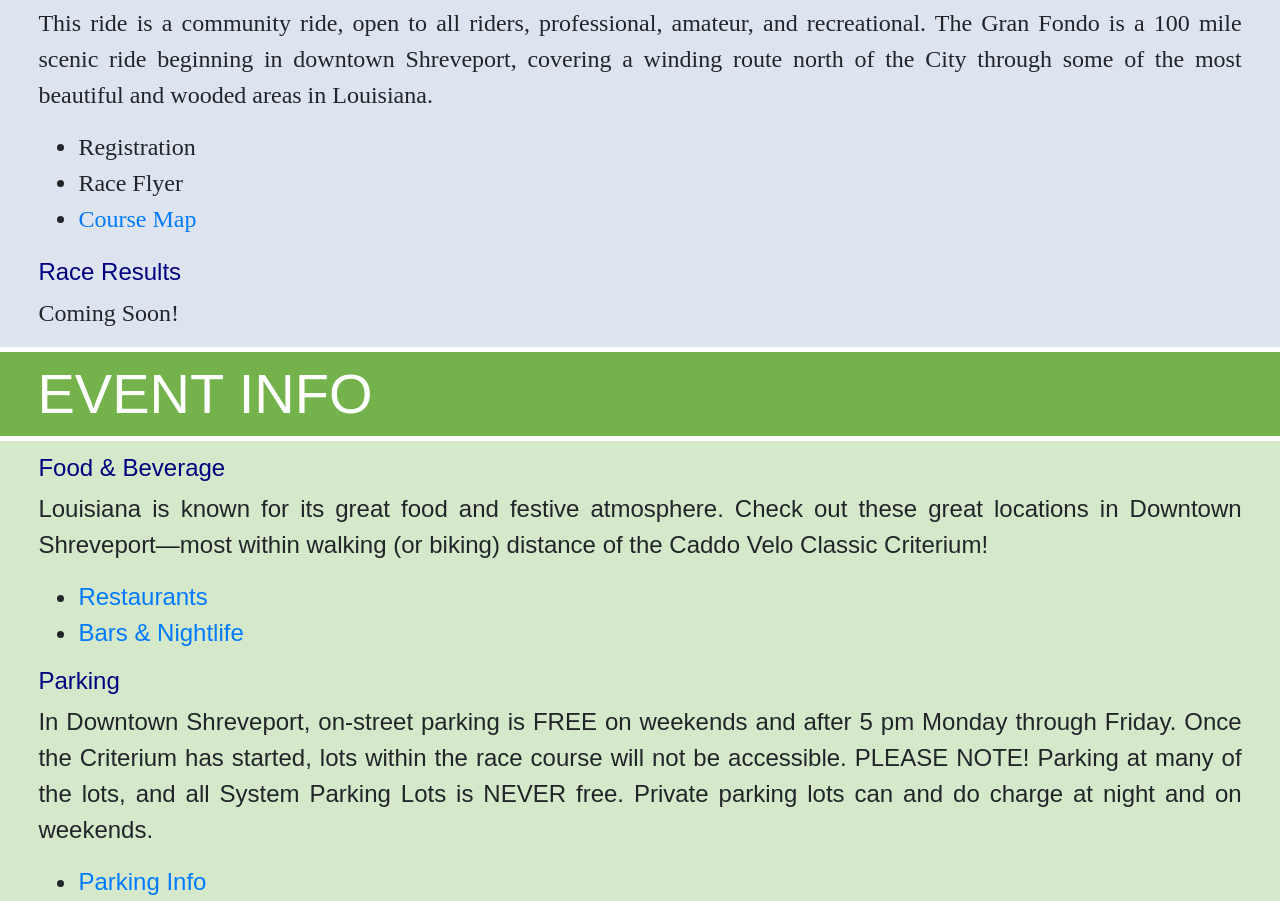
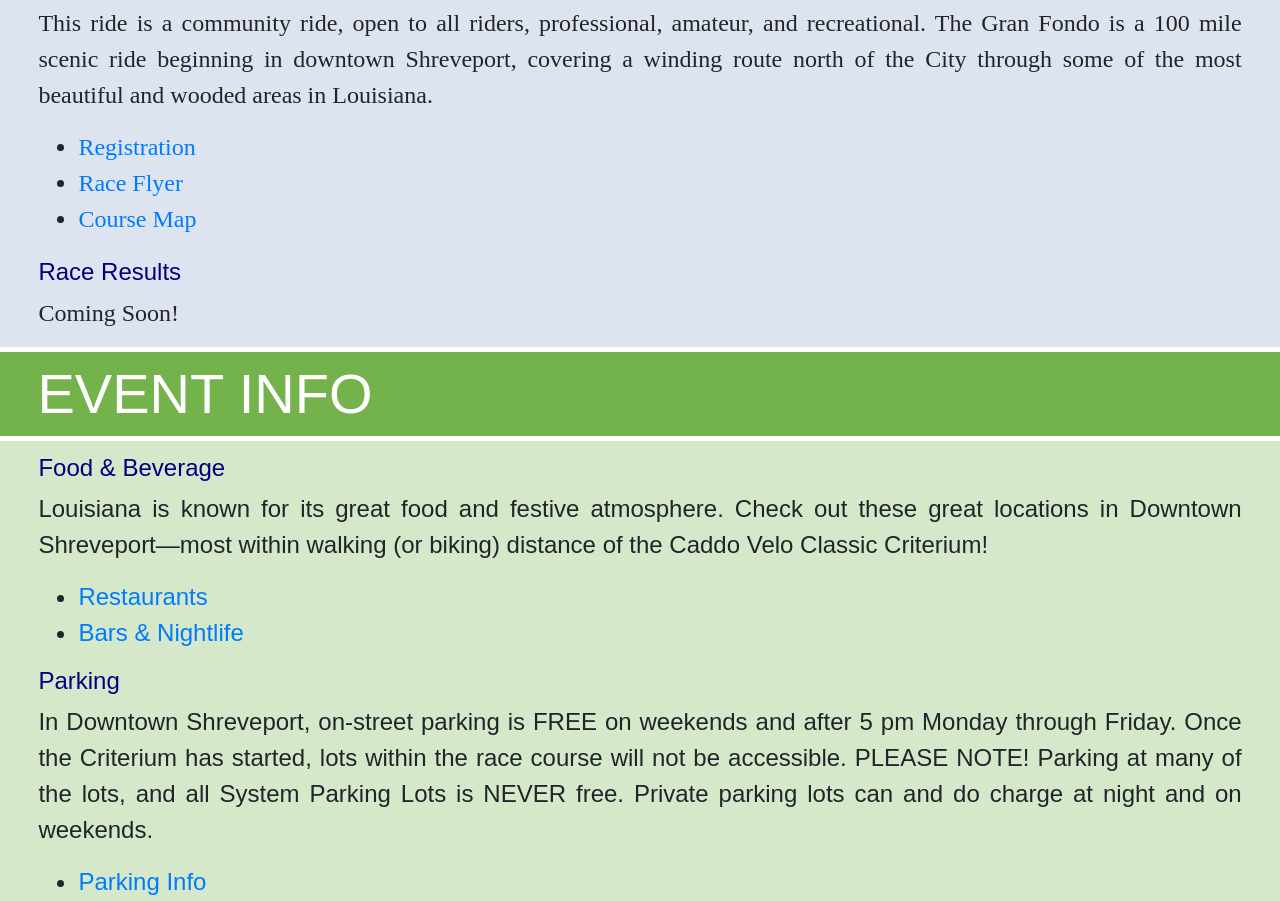
Before and after one commit to KendalDroddy/CaddoVeloClassic, a plain HTML site: page index.html in a window 1280 px wide. Shown: the part 809-1710 px from the top of the page. Drawn offline with nearby package versions, Linux system fonts and the light colour scheme; a web font is replaced by a local one.

Commit message:
Added fondo registration and fondo flyer links

```diff
--- a/index.html
+++ b/index.html
@@ -193,8 +193,8 @@
             <h3 class="section-header">Caddo Velo Classic GRAN FONDO - March 31, 2019</h3>
             <p>This ride is a community ride, open to all riders, professional, amateur, and recreational. The Gran Fondo is a 100 mile scenic ride beginning in downtown Shreveport, covering a winding route north of the City through some of the most beautiful and wooded areas in Louisiana.</p>
             <ul>
-              <li>Registration</li>
-              <li>Race Flyer</li>
+              <li><a href="https://legacy.usacycling.org/myusac/index.php?pagename=registration&eventid=812&year=2019">Registration</a></li>
+              <li><a href="https://legacy.usacycling.org/events/getflyer.php?permit=2019-812">Race Flyer</a></li>
               <li><a href="http://caddoveloclassic.com/img/fondoMap.png">Course Map</a></li>
             </ul>
           </div>
```
